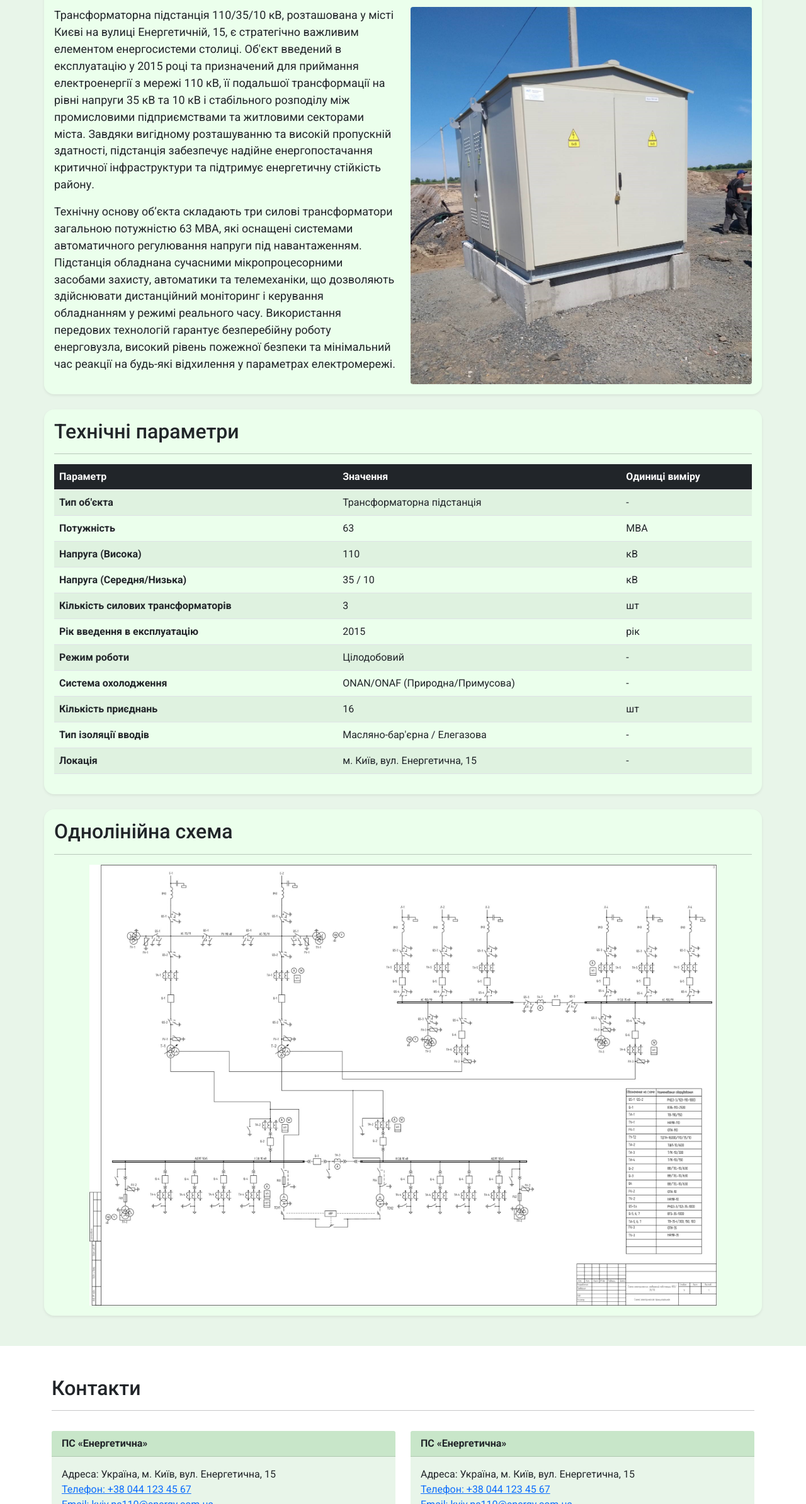
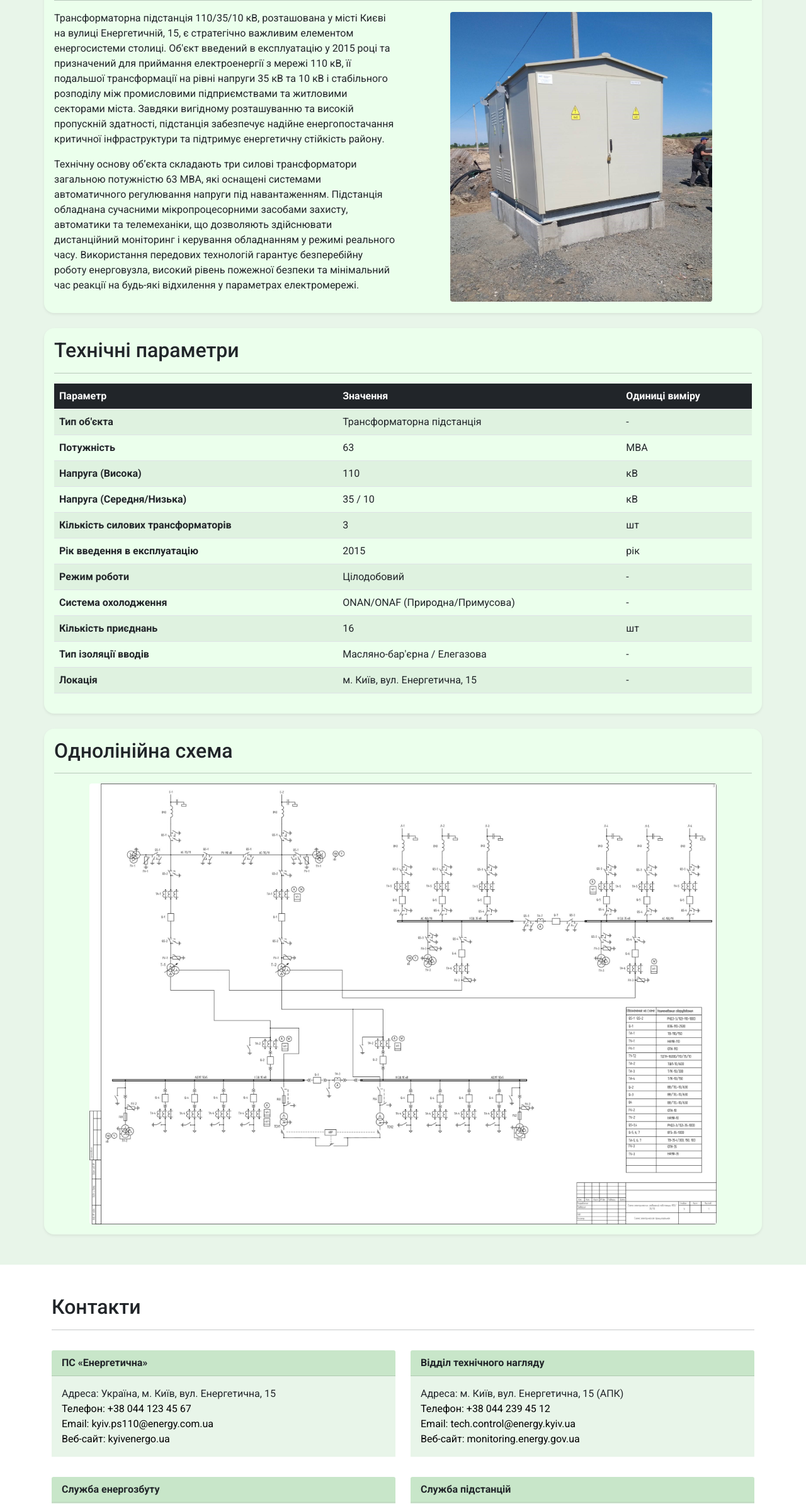
Before and after one commit to bebikmikhailo/Veb-prs, a plain HTML site: page pr1/index.html in a window 1280 px wide. Shown: the part 412-2800 px from the top of the page at 63% size. Drawn offline with nearby package versions, Linux system fonts and the light colour scheme.

Commit message:
final changes

```diff
--- a/pr1/css/styles.css
+++ b/pr1/css/styles.css
@@ -2,17 +2,9 @@
     --green-100: #e8f5e9;
     --green-150: #ebffec;
     --green-200: #c8e6c9;
-    --green-300: #a5d6a7;
     --green-400: #81c784;
-    --green-500: #4caf50;
-    --green-600: #43a047;
-    --green-700: #2e7d32;
-    --green-800: #1b5e20;
-    --green-900: #144217;
-    --green-1000: #0d2a0f;
 
     --body-bg: var(--green-100);
-    --card-bg: #ffffff;
     --navbar-bg: var(--green-400);
 }
 
@@ -40,6 +32,20 @@ body {
     scroll-margin-top: 90px;
 }
 
+/* animation */
+
+@keyframes img-scale {
+    from {
+        transform: translate(0);
+        transform: scale(1);
+    }
+    to {
+        transform: translate(0.025rem);
+        transform: scale(1.025);
+    }
+}
+
+
 
 
 /* navbar */
@@ -48,6 +54,10 @@ body {
 }
 
 
+.navbar-nav .nav-link:hover {
+    color: rgb(82, 82, 82) !important;
+}
+
 /* header */
 
 .hero-section {
@@ -55,39 +65,42 @@ body {
 }
 
 .header {
-
     background-color: var(--navbar-bg);
     border-radius: 1rem;
     text-align: center;
     color: white;
     padding: 3rem 3rem;
-
 }
 
 /* main */
 
 /* about section */
+
+#about img:hover {
+    animation: img-scale 1s forwards;
+}
+
 @media (min-width: 992px) {
-    .fs-l {
-        font-size: 0.95rem;
+    .img-l {
+        margin: 0 auto;
+        height: 550px;
     }
 }
 
+
 @media (min-width: 1200px) {
-    .fs-xl {
-        font-size: 1.12rem;
+    .img-xl {
+        margin: 0 auto;
+        height: 460px;
     }
 }
 
 @media (min-width: 1400px) {
-    .fs-xll {
-        font-size: 1.3rem;
+    .img-xxl {
+        margin: 0 auto;
+        height: 415px;
     }
 }
-
-
-/* parameters section */
-
 
 
 /* scheme section */
@@ -97,12 +110,14 @@ body {
     margin: 0 auto;
 }
 
+.scheme-img:active {
+    transform: scale(1.125);
+}
+
 
 /* footer */
 
 /* cards */
-
-
 
 .card-header {
     background-color: var(--green-200);
@@ -111,3 +126,20 @@ body {
 .card-body {
     background-color: var(--green-100);
 }
+
+.card-link {
+    color: rgb(0, 0, 0);
+    text-decoration-line: none;
+}
+
+.card-link:hover {
+    color: rgb(0, 0, 0) !important;
+}
+
+.card-link span {
+    transition: color 0.05s;
+}
+
+.card-link span:hover {
+    color: rgb(42, 56, 255);
+}
--- a/pr1/index.html
+++ b/pr1/index.html
@@ -7,7 +7,7 @@
 
   	<!-- Bootstrap CSS -->
 	<link href="https://cdn.jsdelivr.net/npm/bootstrap@5.0.2/dist/css/bootstrap.min.css" rel="stylesheet" integrity="sha384-EVSTQN3/azprG1Anm3QDgpJLIm9Nao0Yz1ztcQTwFspd3yD65VohhpuuCOmLASjC" crossorigin="anonymous">
-    <!-- Мої стилі -->
+    <!-- Roboto and Montserrat fonts -->
     <link rel="stylesheet" href="css/styles.css">
 	<link rel="preconnect" href="https://fonts.googleapis.com">
 	<link rel="preconnect" href="https://fonts.gstatic.com" crossorigin>
@@ -21,7 +21,7 @@
 		<div class="container">
 			<a class="navbar-brand d-flex justify-content-center" href="#">
 				<img src="images/75455-700x500.png" alt="" width="50" height="34" class="d-inline-block">
-				<spans class="mx-1 my-2">Підстанція 110/35/10 кВ</span>
+				<spans class="mx-1 my-2 fw-bold">Підстанція 110/35/10 кВ</span>
 			</a>
 
 			<button class="navbar-toggler" type="button" data-bs-toggle="collapse" data-bs-target="#navbarNav" aria-controls="navbarNav" aria-expanded="false" aria-label="Toggle navigation">
@@ -51,7 +51,7 @@
 	<header class="hero-section">
 		<div class="header container shadow">
 			<h1>Трансформаторна підстанція 110/35/10 кВ</h1>
-			<p>Забезпечення постійного електропостачання міста Києва</p>
+			<p class="lead">Забезпечення постійного електропостачання міста Києва</p>
 		</div>
 	</header>
 
@@ -64,13 +64,13 @@
 			<div class="container main-sections py-3 px-3 shadow-sm">
 				<h2>Про об'єкт</h2>
 				<hr>
-				<div class="row justify-content-center">
+				<div class="row justify-content-center align-items-center">
 					<div class="col-lg-6">
-						<p class="fs-l fs-xl fs-xll">Трансформаторна підстанція 110/35/10 кВ, розташована у місті Києві на вулиці Енергетичній, 15, є стратегічно важливим елементом енергосистеми столиці. Об'єкт введений в експлуатацію у 2015 році та призначений для приймання електроенергії з мережі 110 кВ, її подальшої трансформації на рівні напруги 35 кВ та 10 кВ і стабільного розподілу між промисловими підприємствами та житловими секторами міста. Завдяки вигідному розташуванню та високій пропускній здатності, підстанція забезпечує надійне енергопостачання критичної інфраструктури та підтримує енергетичну стійкість району.</p>
-						<p class="fs-l fs-xl fs-xll">Технічну основу об’єкта складають три силові трансформатори загальною потужністю 63 МВА, які оснащені системами автоматичного регулювання напруги під навантаженням. Підстанція обладнана сучасними мікропроцесорними засобами захисту, автоматики та телемеханіки, що дозволяють здійснювати дистанційний моніторинг і керування обладнанням у режимі реального часу. Використання передових технологій гарантує безперебійну роботу енерговузла, високий рівень пожежної безпеки та мінімальний час реакції на будь-які відхилення у параметрах електромережі.</p>
+						<p>Трансформаторна підстанція 110/35/10 кВ, розташована у місті Києві на вулиці Енергетичній, 15, є стратегічно важливим елементом енергосистеми столиці. Об'єкт введений в експлуатацію у 2015 році та призначений для приймання електроенергії з мережі 110 кВ, її подальшої трансформації на рівні напруги 35 кВ та 10 кВ і стабільного розподілу між промисловими підприємствами та житловими секторами міста. Завдяки вигідному розташуванню та високій пропускній здатності, підстанція забезпечує надійне енергопостачання критичної інфраструктури та підтримує енергетичну стійкість району.</p>
+						<p>Технічну основу об’єкта складають три силові трансформатори загальною потужністю 63 МВА, які оснащені системами автоматичного регулювання напруги під навантаженням. Підстанція обладнана сучасними мікропроцесорними засобами захисту, автоматики та телемеханіки, що дозволяють здійснювати дистанційний моніторинг і керування обладнанням у режимі реального часу. Використання передових технологій гарантує безперебійну роботу енерговузла, високий рівень пожежної безпеки та мінімальний час реакції на будь-які відхилення у параметрах електромережі.</p>
 					</div>
 					<div class="col-lg-6">
-						<img src="images/KTP-2.jpg" alt="" class="img-fluid rounded">
+						<img src="images/KTP-2.jpg" alt="Фото підстанції 110/35/10 кВ" class="d-block img-fluid rounded img-l img-xl img-xxl">
 					</div>
 				</div>
 			</div>
@@ -155,7 +155,7 @@
 			<div class="container main-sections py-3 px-3 shadow-sm">
 				<h2>Однолінійна схема</h2>
 				<hr>
-				<img src="images/497045-vms-shema1-scaled.jpg" alt="" class="scheme-img img-fluid">
+				<img src="images/497045-vms-shema1-scaled.jpg" alt="Схема підстанції 110/35/10 кВ" class="scheme-img img-fluid rounded">
 			</div>
 		</section>
 
@@ -173,42 +173,66 @@
 						<div class="card-header fw-bold">ПС «Енергетична»</div>
 						<div class="card-body">
 							<div class="card-text">Адреса: Україна, м. Київ, вул. Енергетична, 15</div>
-							<a href="tel:+38 044 123 45 67" class="card-link d-block">Телефон: +38 044 123 45 67</a>
-							<a href="mailto:kyiv.ps110@energy.com.ua" class="card-link d-block ms-0">Email: kyiv.ps110@energy.com.ua</a>
-							<a href="https://www.kyivenergo.ua" class="card-link d-block ms-0">Веб-сайт: kyivenergo.ua</a>
+							<a href="tel:+38 044 123 45 67" class="card-link d-block">
+								Телефон: <span>+38 044 123 45 67</span>
+							</a>
+							<a href="mailto:kyiv.ps110@energy.com.ua" class="card-link d-block ms-0">
+								Email: <span>kyiv.ps110@energy.com.ua</span>
+							</a>
+							<a href="https://www.kyivenergo.ua" class="card-link d-block ms-0">
+								Веб-сайт: <span>kyivenergo.ua</span>
+							</a>
 						</div>
 					</div>
 				</div>
 				<div class="col-lg-6 my-3">
 					<div class="card border-0">
-						<div class="card-header fw-bold">ПС «Енергетична»</div>
+						<div class="card-header fw-bold">Відділ технічного нагляду</div>
 						<div class="card-body">
-							<div class="card-text">Адреса: Україна, м. Київ, вул. Енергетична, 15</div>
-							<a href="tel:+38 044 123 45 67" class="card-link d-block">Телефон: +38 044 123 45 67</a>
-							<a href="mailto:kyiv.ps110@energy.com.ua" class="card-link d-block ms-0">Email: kyiv.ps110@energy.com.ua</a>
-							<a href="https://www.kyivenergo.ua" class="card-link d-block ms-0">Веб-сайт: kyivenergo.ua</a>
+							<div class="card-text">Адреса: м. Київ, вул. Енергетична, 15 (АПК)</div>
+							<a href="tel:+38 044 239 45 12" class="card-link d-block">
+								Телефон: <span>+38 044 239 45 12</span>
+							</a>
+							<a href="mailto:tech.control@energy.kyiv.ua" class="card-link d-block ms-0">
+								Email: <span>tech.control@energy.kyiv.ua</span>
+							</a>
+							<a href="https://www.monitoring.energy.gov.ua" class="card-link d-block ms-0">
+								Веб-сайт: <span>monitoring.energy.gov.ua</span>
+							</a>
 						</div>
 					</div>
 				</div>
 				<div class="col-lg-6 my-3">
 					<div class="card border-0">
-						<div class="card-header fw-bold">ПС «Енергетична»</div>
+						<div class="card-header fw-bold">Служба енергозбуту</div>
 						<div class="card-body">
-							<div class="card-text">Адреса: Україна, м. Київ, вул. Енергетична, 15</div>
-							<a href="tel:+38 044 123 45 67" class="card-link d-block">Телефон: +38 044 123 45 67</a>
-							<a href="mailto:kyiv.ps110@energy.com.ua" class="card-link d-block ms-0">Email: kyiv.ps110@energy.com.ua</a>
-							<a href="https://www.kyivenergo.ua" class="card-link d-block ms-0">Веб-сайт: kyivenergo.ua</a>
+							<div class="card-text">Адреса: м. Київ, вул. Юрія Іллєнка, 31</div>
+							<a href="tel:+38 044 581 06 20" class="card-link d-block">
+								Телефон: <span>+38 044 581 06 20</span>
+							</a>
+							<a href="mailto:client.service@ezu.com.ua" class="card-link d-block ms-0">
+								Email: <span>client.service@ezu.com.ua</span>
+							</a>
+							<a href="https://www.yasno.com.ua" class="card-link d-block ms-0">
+								Веб-сайт: <span>yasno.com.ua</span>
+							</a>
 						</div>
 					</div>
 				</div>
 				<div class="col-lg-6 my-3">
 					<div class="card border-0">
-						<div class="card-header fw-bold">ПС «Енергетична»</div>
+						<div class="card-header fw-bold">Служба підстанцій</div>
 						<div class="card-body">
-							<div class="card-text">Адреса: Україна, м. Київ, вул. Енергетична, 15</div>
-							<a href="tel:+38 044 123 45 67" class="card-link d-block">Телефон: +38 044 123 45 67</a>
-							<a href="mailto:kyiv.ps110@energy.com.ua" class="card-link d-block ms-0">Email: kyiv.ps110@energy.com.ua</a>
-							<a href="https://www.kyivenergo.ua" class="card-link d-block ms-0">Веб-сайт: kyivenergo.ua</a>
+							<div class="card-text">Адреса: Україна, м. Київ, вул. Маршала Гречка, 13</div>
+							<a href="tel:+38 067 111 22 33" class="card-link d-block">
+								Телефон: <span>+38 067 111 22 33</span>
+							</a>
+							<a href="mailto:office.substations@kyiv.ua" class="card-link d-block ms-0">
+								Email: <span>office.substations@kyiv.ua</span>
+							</a>
+							<a href="https://www.substation.control" class="card-link d-block ms-0">
+								Веб-сайт: <span>substation.control</span>
+							</a>
 						</div>
 					</div>
 				</div>
```
